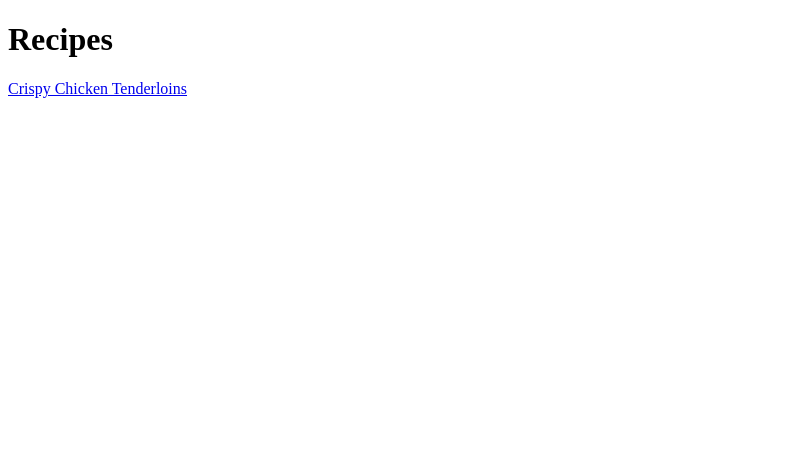
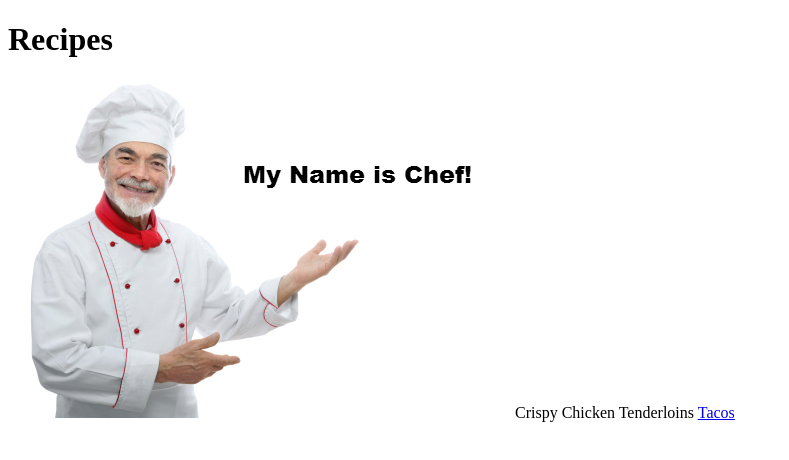
Before and after one commit to teej222/odin-recipes, a plain HTML site: page index.html in a window 1280 px wide. Shown: the whole page, without its empty margins (0-789 px from the left). Drawn offline with Linux system fonts and the light colour scheme.

Commit message:
Edited index.html

```diff
--- a/index.html
+++ b/index.html
@@ -6,6 +6,8 @@
     </head>
     <body>
         <h1>Recipes</h1>
+        <img src="images/chef.png"
         <a href="recipes/crispy-chicken-tenderloins.html">Crispy Chicken Tenderloins</a>
+        <a href="recipes/tacos.html">Tacos</a>
     </body>
 </html>
```
